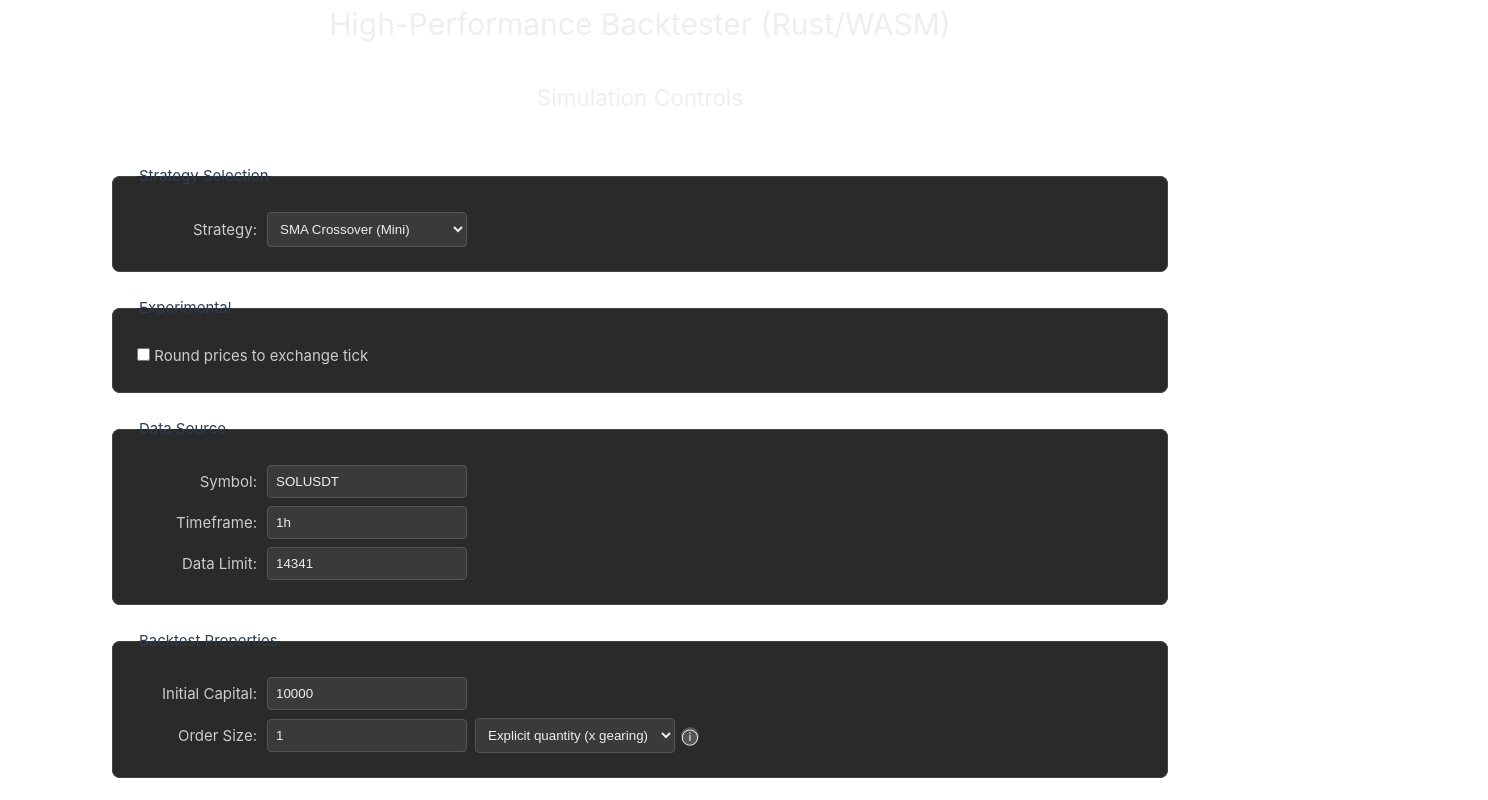
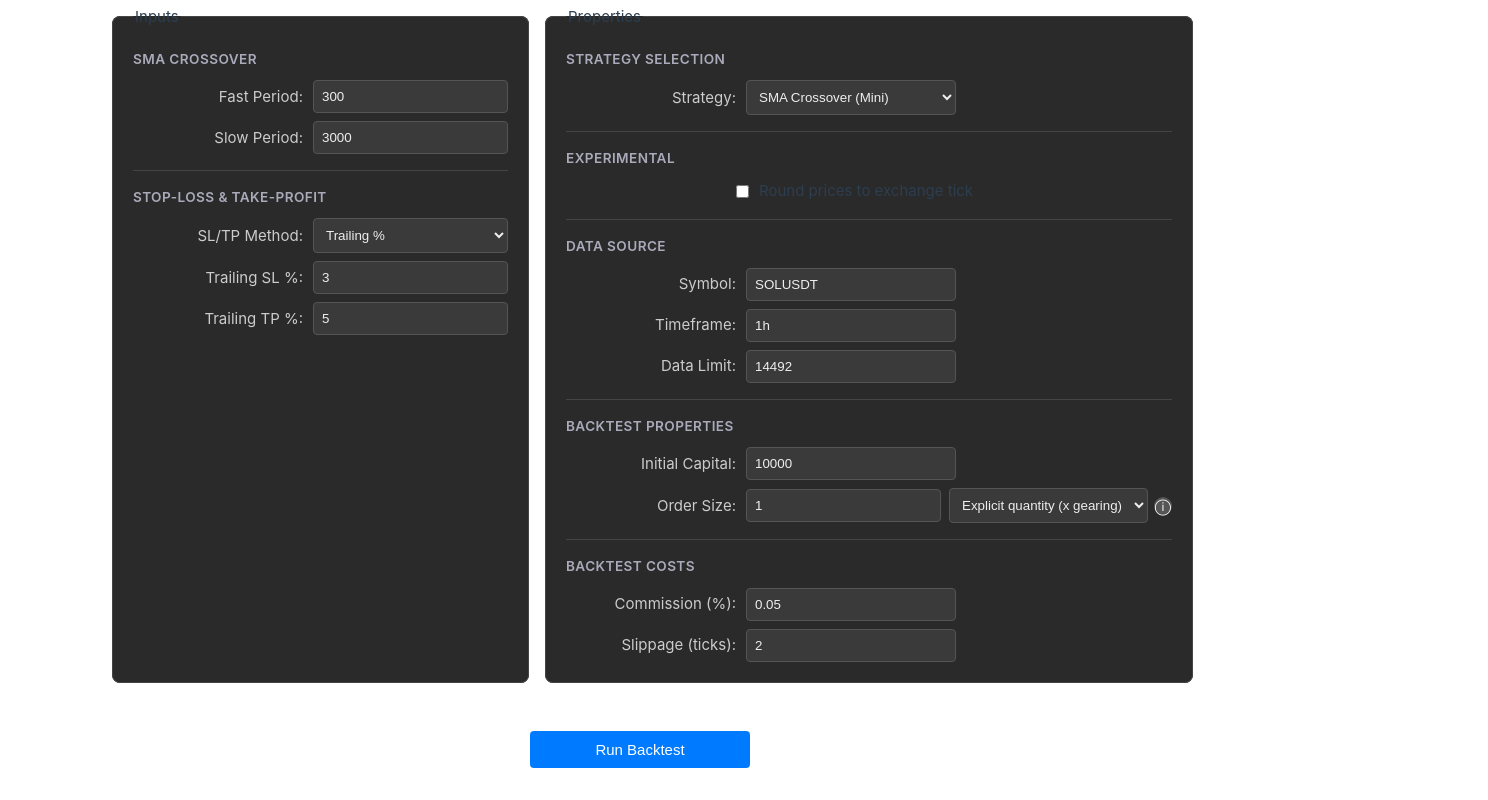
Before and after one commit to engan/rust-backtest, a Vue app in the folder frontend/: page / in a window 1280 px wide. Shown: the part 80-880 px from the top of the page, 1488 px wide, since content can reach past the window. Built offline with nearby package versions, Linux system fonts and the light colour scheme; the HTML template or start-up script is replaced by a standard one; what vue3-apexcharts would draw is missing.

Commit message:
ui(dashboard): two-column Inputs/Properties layout; vertical SL/TP; single-line Experimental label; scoped label width; CSS/spacing cleanup

```diff
--- a/frontend/src/views/DashboardView.vue
+++ b/frontend/src/views/DashboardView.vue
@@ -3,60 +3,136 @@
     <h1>High-Performance Backtester (Rust/WASM)</h1>
 
     <div class="control-panel">
-      <h2>Simulation Controls</h2>
+      <!-- <h2>Simulation Controls</h2> -->
 
-      <fieldset>
-        <legend>Strategy Selection</legend>
-        <div>
+      <!-- ======================= -->
+      <!--   TO-KOLONNE LAYOUT     -->
+      <!-- ======================= -->
+      <div class="controls-grid">
+        <!-- VENSTRE: INPUTS -->
+        <fieldset class="col-card">
+          <legend>Inputs</legend>
+
+          <!-- SMA -->
+          <section class="group">
+            <div class="group-title">SMA Crossover</div>
+            <div class="row">
+              <label for="sma_fast">Fast Period:</label>
+              <input id="sma_fast" type="number" v-model.number="smaParams.fast_period" />
+            </div>
+            <div class="row">
+              <label for="sma_slow">Slow Period:</label>
+              <input id="sma_slow" type="number" v-model.number="smaParams.slow_period" />
+            </div>
+          </section>
+
+          <!-- SL/TP -->
+          <section class="group">
+            <div class="group-title">Stop-Loss &amp; Take-Profit</div>
+            <div class="row">
+              <label for="sma_sl_tp_method">SL/TP Method:</label>
+              <select id="sma_sl_tp_method" v-model="smaParams.sl_tp_method">
+                <option :value="SlTpMethod.RiskBased">RiskBased</option>
+                <option :value="SlTpMethod.FixedPercent">Fixed %</option>
+                <option :value="SlTpMethod.TrailingPercent">Trailing %</option>
+                <option :value="SlTpMethod.Combined">Combined</option>
+              </select>
+            </div>
+
+            <!-- RB parametre -->
+            <div v-if="smaParams.sl_tp_method === SlTpMethod.RiskBased" class="method-rows">
+              <div class="row">
+                <label for="sma_rr">Reward/Risk Ratio:</label>
+                <input id="sma_rr" type="number" step="0.1" v-model.number="smaParams.reward_mult_rb">
+              </div>
+              <div class="row">
+                <label for="sma_atr_mult">R/R ATR Multiplier SL:</label>
+                <input id="sma_atr_mult" type="number" step="0.1" v-model.number="smaParams.atr_mult_rb">
+              </div>
+            </div>
+
+            <!-- Fixed -->
+            <div v-if="smaParams.sl_tp_method === SlTpMethod.FixedPercent" class="method-rows">
+              <div class="row"><label>Fixed SL %:</label><input type="number" step="0.1" v-model.number="smaParams.fixed_sl_perc" /></div>
+              <div class="row"><label>Fixed TP %:</label><input type="number" step="0.1" v-model.number="smaParams.fixed_tp_perc" /></div>
+            </div>
+
+            <!-- Trailing -->
+            <div v-if="smaParams.sl_tp_method === SlTpMethod.TrailingPercent" class="method-rows">
+              <div class="row"><label>Trailing SL %:</label><input type="number" step="0.1" v-model.number="smaParams.trailing_sl_perc"></div>
+              <div class="row"><label>Trailing TP %:</label><input type="number" step="0.1" v-model.number="smaParams.fixed_tp_for_trailing_perc"></div>
+            </div>
+
+            <!-- Combined -->
+            <div v-if="smaParams.sl_tp_method === SlTpMethod.Combined" class="method-rows">
+              <div class="row"><label>Fixed SL %:</label><input type="number" step="0.1" v-model.number="smaParams.fixed_sl_perc"></div>
+              <div class="row"><label>Trailing SL %:</label><input type="number" step="0.1" v-model.number="smaParams.trailing_sl_perc"></div>
+              <div class="row"><label>Trailing TP %:</label><input type="number" step="0.1" v-model.number="smaParams.fixed_tp_for_trailing_perc"></div>
+            </div>
+          </section>
+
+          <!-- Risk & Position Sizing (kun RB) -->
+          <section class="group" v-if="smaParams.sl_tp_method === SlTpMethod.RiskBased">
+            <div class="group-title">Risk &amp; Position Sizing</div>
+            <div class="row">
+              <label for="sma_atr_len">ATR Length:</label>
+              <input id="sma_atr_len" type="number" v-model.number="smaParams.atr_length">
+            </div>
+            <div class="row">
+              <label for="sma_risk_gearing">Risk Gearing (x):</label>
+              <select id="sma_risk_gearing" v-model.number="smaParams.risk_gearing">
+                <option v-for="n in [1,2,3,4,5]" :key="n" :value="n">{{ n }}</option>
+              </select>
+            </div>
+            <div class="row">
+              <label for="sma_risk_perc">Risk per Trade %:</label>
+              <input id="sma_risk_perc" type="number" step="0.1" v-model.number="smaParams.risk_perc">
+            </div>
+          </section>
+        </fieldset>
+
+        <!-- HØYRE: PROPERTIES -->
+        <fieldset class="col-card">
+          <legend>Properties</legend>
+
+          <section class="group">
+            <div class="group-title">Strategy Selection</div>
+            <div class="row">
               <label for="strategy">Strategy:</label>
               <select id="strategy" v-model="selectedStrategy">
                 <option value="smaCross">SMA Crossover (Full)</option>
                 <option value="smaCrossMini">SMA Crossover (Mini)</option>
                 <option value="emaVwap">EMA/VWAP Advanced</option>
-            <!-- <option value="rsi">RSI</option> -->
               </select>
             </div>
-      </fieldset>
+          </section>
 
-    <fieldset class="mt-4">
-      <legend class="text-sm mb-2 font-semibold">Experimental</legend>
+          <section class="group">
+            <div class="group-title">Experimental</div>
+            <div class="row row-checkbox">
+              <input id="priceToTick" type="checkbox" v-model="priceToTick" class="accent-blue-500" />
+              <label for="priceToTick" class="inline-label">Round prices to exchange tick</label>
+            </div>
+          </section>
 
-      <label class="flex items-center gap-2 text-sm">
-        <input
-          type="checkbox"
-          v-model="priceToTick"
-          class="accent-blue-500"
-        />
-        Round prices to exchange tick
-      </label>
-    </fieldset>
+          <section class="group">
+            <div class="group-title">Data Source</div>
+            <div class="row"><label for="symbol">Symbol:</label><input id="symbol" v-model="symbol" type="text" /></div>
+            <div class="row"><label for="timeframe">Timeframe:</label><input id="timeframe" v-model="timeframe" type="text" /></div>
+            <div class="row"><label for="limit">Data Limit:</label><input id="limit" v-model.number="dataLimitForFetch" type="number" /></div>
+          </section>
 
-      <fieldset>
-        <legend>Data Source</legend>
-        <div>
-          <label for="symbol">Symbol:</label>
-          <input type="text" id="symbol" v-model="symbol" />
+          <section class="group">
+            <div class="group-title">Backtest Properties</div>
+            <div class="row">
+              <label for="initial-capital">Initial Capital:</label>
+              <input id="initial-capital" type="number" v-model.number="initialCapital" />
+              <span v-if="isRiskBased" class="hint">Risk-Based sizing aktiv (order size-feltene deaktivert)</span>
             </div>
-        <div>
-          <label for="timeframe">Timeframe:</label>
-          <input type="text" id="timeframe" v-model="timeframe" />
-        </div>
-        <div>
-          <label for="limit">Data Limit:</label>
-          <input type="number" id="limit" v-model.number="dataLimitForFetch" />
-        </div>
-      </fieldset>
-
-      <fieldset>
-        <legend>Backtest Properties</legend>
-        <div>
-          <label for="initial-capital">Initial Capital:</label>
-          <input type="number" id="initial-capital" v-model.number="initialCapital" />
-        </div>
-        <div>
+            <div class="row">
               <label for="order-size-value">Order Size:</label>
-          <input type="number" id="order-size-value" v-model.number="smaParams.order_size_value" style="flex-grow: 1;"/>
-          <select v-model="smaParams.order_size_mode" style="flex-grow:1; margin-left:8px;">
+              <input id="order-size-value" type="number" v-model.number="smaParams.order_size_value" :disabled="isRiskBased" />
+              <select v-model="smaParams.order_size_mode" :disabled="isRiskBased" style="margin-left:8px;">
                 <option :value="OrderSizeMode.PercentOfEquity">% of equity</option>
                 <option :value="OrderSizeMode.FixedQuantity">Quantity</option>
                 <option :value="OrderSizeMode.FixedValue">USDT</option>
@@ -68,119 +144,23 @@
                   <b>MODE 1: % of equity</b> - bruker default_quantity (100% = all-in).<br>
                   <b>MODE 2: Quantity</b> - fast antall enheter.<br>
                   <b>MODE 3: USDT</b> - fast verdi i quote.<br>
-              <b>MODE 4: Explicit quantity (x)</b> - <code>quantity = equity[1]/close[1] x gearing</code>
-              og sendes eksplisitt til <code>strategy.entry</code>.
+                  <b>MODE 4: Explicit quantity (x)</b> - <code>qty = equity[1]/close[1] × gearing</code>.
+                  <hr style="border-color:#333; margin:6px 0;">
+                  <b>Risk-Based</b>: posisjonsstørrelsen beregnes automatisk fra <i>Risk per Trade %</i> og <i>ATR</i>.
                 </span>
               </span>
             </div>
-      </fieldset>
+          </section>
 
-      <fieldset>
-        <legend>Backtest Costs</legend>
-        <div>
-          <label for="commission">Commission (%):</label>
-          <input type="number" id="commission" step="0.01" v-model.number="commissionPercent" style="width: 60px" />
-        </div>
-        <div>
-          <label for="slippage">Slippage (ticks):</label>
-          <input type="number" id="slippage" v-model.number="slippageTicks" style="width: 60px" />
-        </div>
-      </fieldset>
-
-      <fieldset v-if="selectedStrategy === 'smaCross' || selectedStrategy === 'smaCrossMini'">
-        <legend>SMA Crossover Parameters</legend>
-
-        <div>
-          <label for="sma_fast">Fast Period:</label>
-          <input id="sma_fast" type="number" v-model.number="smaParams.fast_period" />
-        </div>
-        <div>
-          <label for="sma_slow">Slow Period:</label>
-          <input id="sma_slow" type="number" v-model.number="smaParams.slow_period" />
-        </div>
-
-        <hr style="margin: 1rem 0; border-color: #444;">
-
-        <!-- KUN FOR "FULL" STRATEGI - Risk & Position Sizing -->
-       <template v-if="selectedStrategy === 'smaCross'">
-          <div>
-            <label for="sma_risk_perc">Risk per Trade %:</label>
-            <input id="sma_risk_perc" type="number" step="0.1" v-model.number="smaParams.risk_perc">
-          </div>
-          <div>
-            <label for="sma_atr_len">ATR Length:</label>
-            <input id="sma_atr_len" type="number" v-model.number="smaParams.atr_length">
-          </div>
-          <hr style="margin: 1rem 0; border-color: #444;">
-        </template>
-
-        <!-- FELLES SL/TP-INNSTILLINGER -->
-        <div>
-          <label for="sma_sl_tp_method">SL/TP Method:</label>
-          <select id="sma_sl_tp_method" v-model="smaParams.sl_tp_method">
-            <!-- Vis RiskBased kun for "Full" -->
-            <option v-if="selectedStrategy === 'smaCross'" :value="SlTpMethod.RiskBased">RiskBased</option>
-            <option :value="SlTpMethod.FixedPercent">Fixed %</option>
-            <option :value="SlTpMethod.TrailingPercent">Trailing %</option>
-            <option :value="SlTpMethod.Combined">Combined</option>
-          </select>
-        </div>
-
-        <!-- Conditional Inputs for SL/TP Methods -->
-        <div v-if="smaParams.sl_tp_method === SlTpMethod.RiskBased && selectedStrategy === 'smaCross'">
-            <label>Reward/Risk Ratio:</label>
-            <input type="number" step="0.1" v-model.number="smaParams.reward_mult_rb">
-            <label>ATR Multiplier:</label>
-            <input type="number" step="0.1" v-model.number="smaParams.atr_mult_rb">
-        </div>
-
-        <div v-if="smaParams.sl_tp_method === SlTpMethod.FixedPercent">
-            <label>Fixed SL %:</label>
-            <input type="number" step="0.1" v-model.number="smaParams.fixed_sl_perc">
-            <label>Fixed TP %:</label>
-            <input type="number" step="0.1" v-model.number="smaParams.fixed_tp_perc">
-        </div>
-
-        <div v-if="smaParams.sl_tp_method === SlTpMethod.TrailingPercent">
-            <label>Trailing SL %:</label>
-            <input type="number" step="0.1" v-model.number="smaParams.trailing_sl_perc">
-            <label>Trailing TP %:</label>
-            <input type="number" step="0.1" v-model.number="smaParams.fixed_tp_for_trailing_perc">
-        </div>
-
-        <!-- NYTT: Inputs for Combined -->
-        <div v-if="smaParams.sl_tp_method === SlTpMethod.Combined">
-            <label>Fixed SL %:</label>
-            <input type="number" step="0.1" v-model.number="smaParams.fixed_sl_perc">
-            <label>Trailing SL %:</label>
-            <input type="number" step="0.1" v-model.number="smaParams.trailing_sl_perc">
-             <label>Trailing TP %:</label>
-            <input type="number" step="0.1" v-model.number="smaParams.fixed_tp_for_trailing_perc">
-        </div>
-      </fieldset>
-
-    <!-- ======================================================= -->
-    <!-- NY SEKSJON FOR EMA/VWAP PARAMETERE -->
-    <!-- ======================================================= -->
-    <div class="strategy-parameters" v-if="selectedStrategy === 'emaVwap'">
-      <!-- Her legger du inn alle de nye input-feltene. -->
-      <!-- Eksempel for én seksjon: -->
-      <fieldset>
-        <legend>Moving Averages</legend>
-        <div>
-          <label for="emaLength">EMA Length:</label>
-          <input id="emaLength" type="number" v-model.number="emaVwapParams.ema_length">
-        </div>
-        <div>
-          <label for="emaSource">EMA Source:</label>
-          <select id="emaSource" v-model="emaVwapParams.ema_source">
-            <option v-for="s in EmaSource" :key="s" :value="s">{{ s }}</option>
-          </select>
-        </div>
+          <section class="group">
+            <div class="group-title">Backtest Costs</div>
+            <div class="row"><label for="commission">Commission (%):</label><input id="commission" type="number" step="0.01" v-model.number="commissionPercent" style="width:60px" /></div>
+            <div class="row"><label for="slippage">Slippage (ticks):</label><input id="slippage" type="number" v-model.number="slippageTicks" style="width:60px" /></div>
+          </section>
         </fieldset>
       </div>
 
-      <button @click="runBacktest" :disabled="isLoading">
+      <button class="run-btn" @click="runBacktest" :disabled="isLoading">
         {{ isLoading ? 'Running Backtest...' : 'Run Backtest' }}
       </button>
       <!--
@@ -191,7 +171,7 @@
     </div>
 
     <div class="results-panel" v-if="results">
-      <h2>Backtest Results</h2>
+      <h3>Backtest Results</h3>
       <div class="summary-metrics">
         <div>
           <strong>Total P&L:</strong><br />
@@ -506,7 +486,7 @@ const { isLoading, runSmaCrossoverBacktest, runSmaCrossoverMiniBacktest, runEmaV
 // --- Input variabler ---
 const symbol = ref('SOLUSDT');
 const timeframe = ref('1h');
-const dataLimitForFetch = ref(14341);
+const dataLimitForFetch = ref(14492);
 const selectedStrategy = ref<'smaCross' | 'smaCrossMini' | 'emaVwap'>('smaCrossMini');
 
 // `smaParams` inneholder nå ALLE parametere for BÅDE Full og Mini
@@ -530,6 +510,9 @@ const smaParams = reactive<SmaParams>({
   risk_perc: 1.5,
   // ... legg til combined defaults ...
 });
+
+// Aktiv RB? (gjelder nå for både Full og Mini)
+const isRiskBased = computed(() => smaParams.sl_tp_method === SlTpMethod.RiskBased);
 
 const priceToTick = ref(false)
 const commissionPercent = ref(0.05);
@@ -759,35 +742,36 @@ const calc: ProcessedTrade[] = grouped.map(t => {
   max-width: 90vw; /* Gjør dashbordet bredt */
   margin: 0 auto;
   padding: 1rem;
+  --label-width: 170px;   /* Justér denne for å skyve alle inputfelt til høyre / venstre */
+  --section-gap: 1.5rem;  /* felles spacing-variabel for seksjoner/knapp */
 }
 
 .control-panel,
 .results-panel {
   display: flex;
   flex-direction: column; /* Stable vertikal stabling */
-  gap: 1.5rem; /* Mellomrom mellom fieldsets/seksjoner */
+  gap: var(--section-gap); /* Mellomrom mellom fieldsets/seksjoner */
+}
+
+/* To-kolonne grid (responsivt). Ved smal skjerm: 1 kolonne */
+.controls-grid {
+  display: grid;
+  grid-template-columns: 1fr;
+  gap: 1rem;
+}
+@media (min-width: 1200px) {
+  .controls-grid { grid-template-columns: 1fr 1fr; }
 }
 
 /* Felles stil for alle boksene */
 fieldset,
-.summary-metrics,
-.chart-wrapper,
-.trades-wrapper {
+.summary-metrics {
   border: 1px solid #444;
   padding: 1.5rem; /* Øk padding for romsligere utseende */
   border-radius: 8px;
   background-color: #2a2a2a;
 }
 
-/* Flex-layout for innhold i fieldset-div */
-fieldset div {
-  display: flex;
-  align-items: center;
-  margin-bottom: 0.5rem; /* Mindre margin mellom input-linjer */
-}
-fieldset div:last-child {
-  margin-bottom: 0;
-}
 
 /* Styling for nøkkeltallene */
 .summary-metrics {
@@ -814,13 +798,16 @@ fieldset div:last-child {
 /* Generell styling */
 h1 {
   text-align: center;
-  margin-bottom: 2rem;
+  margin-top: -3.5rem;
+  margin-bottom: 0.8rem;
   color: #eee;
 }
 h2 {
   text-align: center;
-  margin-bottom: 1.5rem;
-  color: #eee;
+  margin-bottom: 0.8rem;   /* strammere mellom tittel og kontroller */
+  color: #bbb;             /* litt mer dempet enn h1 */
+  font-size: 1rem;
+  font-weight: 500;
 }
 h3 {
   margin-top: 0;
@@ -829,8 +816,64 @@ h3 {
   margin-bottom: 1rem;
   color: #eee;
 }
-label {
-  min-width: 120px; /* Mer plass for labels */
+.sublegend {
+  margin: .2rem 0 .6rem;
+  color: #aab;
+  font-size: .85rem;
+  text-transform: uppercase;
+  letter-spacing: .03em;
+  font-weight: 600;
+}
+/* Kolonnekort (Inputs / Properties) */
+.col-card {
+  border: 1px solid #444;
+  padding: 1.25rem;
+  border-radius: 8px;
+  background-color: #2a2a2a;
+}
+
+/* Underseksjoner i et kolonne-kort */
+.group + .group {            /* separator mellom grupper */
+  margin-top: 1rem;
+  padding-top: 1rem;
+  border-top: 1px solid #444;
+}
+.group-title {
+  margin: 0 0 .6rem 0;
+  color: #aab;
+  font-size: .85rem;
+  text-transform: uppercase;
+  letter-spacing: .03em;
+  font-weight: 600;
+}
+
+/* Rader (label + input) – bruk .row i templaten */
+.row {
+  display: flex;
+  align-items: center;
+  margin-bottom: 0.5rem;
+}
+.row:last-child { margin-bottom: 0; }
+/* Checkbox-rader: ikke bruk label-kolonnebredden */
+.row-checkbox {
+  gap: 10px;
+  padding-left: var(--label-width); /* indenter slik at checkboxen står på linje med inputs */
+  flex-wrap: nowrap;                /* aldri bryt linjen */
+}
+.row-checkbox .inline-label {
+  width: auto !important;
+  min-width: 0 !important;
+  flex: 0 1 auto !important;
+  margin: 0 !important;
+  text-align: left !important;
+  white-space: nowrap;              /* hindrer linjebrudd i teksten */
+}
+
+/* Valgfritt: snevr inn at kolonnebredde kun gjelder "vanlige" rader */
+.row > label:not(.inline-label) {
+  width: var(--label-width);
+  min-width: var(--label-width);
+  flex: 0 0 var(--label-width);
   text-align: right;
   margin-right: 10px;
   color: #ccc;
@@ -844,10 +887,14 @@ select {
   border-radius: 4px;
   background-color: #3a3a3a;
   color: #eee;
-  max-width: 200px; /* Gi en maks bredde for å unngå for lange felt */
+  max-width: 210px; /* Gi en maks bredde for å unngå for lange felt */
 }
+/* Loddrett for metode-spesifikke felt (Fixed/Trailing/Combined/RB) */
+.method-rows .row { margin-bottom: 0.5rem; }
+
+/* Liten hint-tekst ved RB */
+.hint { margin-left: 10px; color: #aaa; font-size: 0.9em; }
 button {
-  margin-top: 1.5rem; /* Mer margin over knapper */
   padding: 10px 20px;
   background-color: #007bff;
   color: white;
@@ -855,11 +902,26 @@ button {
   border-radius: 4px;
   cursor: pointer;
   font-size: 1em;
-  width: 100%; /* Knapper fyller hele bredden */
 }
 button:disabled {
   background-color: #555;
   cursor: not-allowed;
+}
+
+/* Run Backtest: ikke full bredde og lik avstand som mellom seksjonene */
+.run-btn {
+  width: auto;                 /* ikke 100% bredde */
+  min-width: 220px;            /* litt «tyngde» */
+  align-self: center;          /* behold sentrering (kan byttes til flex-start) */
+  margin-top: var(--section-gap); /* samme vertikale avstand som fieldsets */
+}
+
+/* (valgfritt) litt responsivitet */
+@media (max-width: 900px) {
+  .dashboard-view { --label-width: 140px; }
+}
+@media (max-width: 720px) {
+  .dashboard-view { --label-width: 120px; }
 }
 
 /* NYTT: Litt styling for prosentverdiene for å matche TradingView */
@@ -917,7 +979,7 @@ tr > td:nth-child(4)  /* Date/Time */
 }
 .tip-content {
   position:absolute; left:50%; transform:translateX(-50%);
-  bottom:130%; min-width:850px; max-width:900px; padding:8px 10px; border-radius:6px;
+  bottom:130%; min-width:650px; max-width:650px; padding:8px 10px; border-radius:6px;
   background:#111; color:#eee; border:1px solid #444; box-shadow:0 6px 20px rgba(0,0,0,.35);
   opacity:0; pointer-events:none; transition:opacity .12s ease; z-index:10; white-space:normal;
 }
```
Lines whose indentation alone changed are shown as unchanged.
